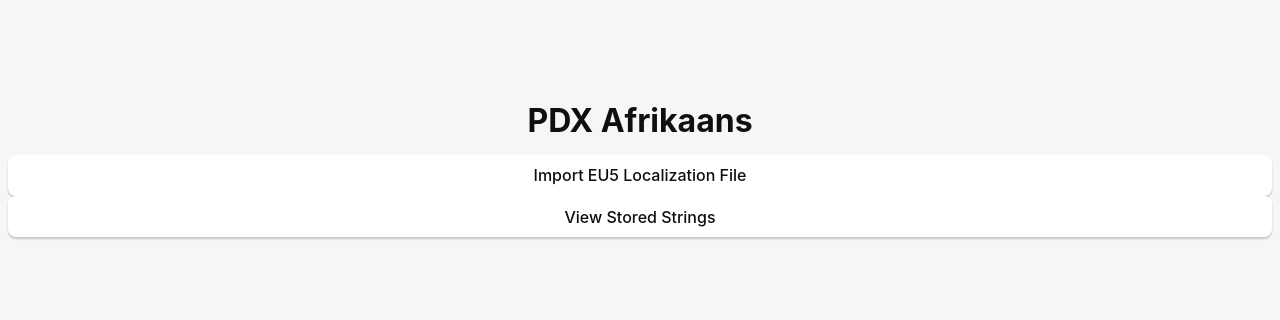
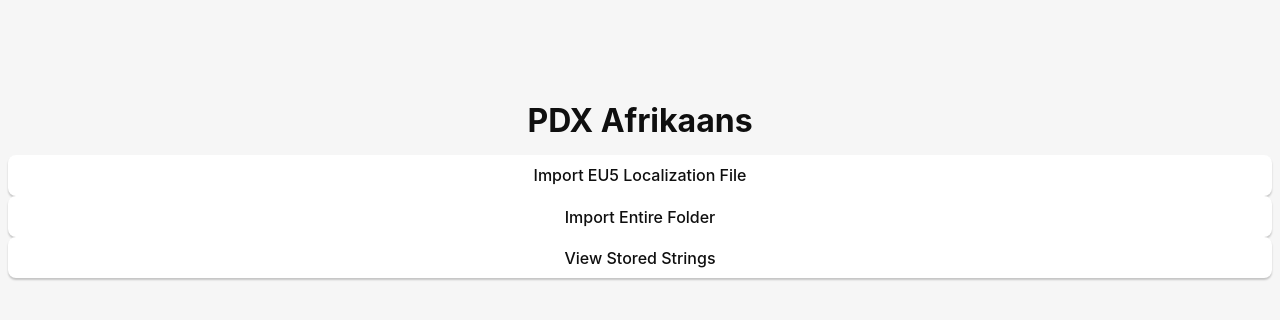
Before and after one commit to bakgat-beep/vertaal, a React (Vite) app: page / in a window 1280 px wide. Shown: the top 320 px of the page. Built offline with nearby package versions, Linux system fonts and the light colour scheme.

Commit message:
Import full EU5 base game + DLC localization (225,764 strings)

```diff
--- a/src-tauri/capabilities/default.json
+++ b/src-tauri/capabilities/default.json
@@ -13,6 +13,7 @@
     "sql:allow-select",
     "dialog:default",
     "fs:allow-read-text-file",
+    "fs:allow-read-dir",
     {
       "identifier": "fs:scope",
       "allow": [
--- a/src/App.tsx
+++ b/src/App.tsx
@@ -3,6 +3,8 @@ import Database from "@tauri-apps/plugin-sql";
 import { open } from "@tauri-apps/plugin-dialog";
 import { readTextFile } from "@tauri-apps/plugin-fs";
 import "./App.css";
+import { readDir } from "@tauri-apps/plugin-fs";
+import { join } from "@tauri-apps/api/path";
 
 interface ParsedString {
   key: string;
@@ -75,6 +77,80 @@ function App() {
     setStatus("Import complete.");
   }
 
+    // Recursively looks inside a folder (and all its subfolders) for
+  // any file ending in "_l_english.yml"
+  async function findLocFiles(dirPath: string): Promise<string[]> {
+    const entries = await readDir(dirPath);
+    let found: string[] = [];
+
+    for (const entry of entries) {
+      const fullPath = await join(dirPath, entry.name ?? "");
+      if (entry.isDirectory) {
+        const nested = await findLocFiles(fullPath);
+        found = found.concat(nested);
+      } else if (entry.name?.endsWith("_l_english.yml")) {
+        found.push(fullPath);
+      }
+    }
+    return found;
+  }
+
+  async function importFolder() {
+    setStatus("Waiting for folder selection...");
+
+    const folderPath = await open({ directory: true, multiple: false });
+    if (!folderPath) {
+      setStatus("No folder selected.");
+      return;
+    }
+
+    setStatus("Scanning folder for localization files...");
+    const files = await findLocFiles(folderPath as string);
+
+    if (files.length === 0) {
+      setStatus("No _l_english.yml files found in that folder.");
+      return;
+    }
+
+    const db = await Database.load("sqlite:pdx-afrikaans.db");
+    await db.execute(
+      "INSERT OR REPLACE INTO games (game_id, display_name, detected_version) VALUES ($1, $2, $3)",
+      ["eu5", "Europa Universalis 5", "1.0"]
+    );
+
+    let totalStrings = 0;
+
+    for (const filePath of files) {
+      setStatus(`Reading ${filePath}...`);
+      const content = await readTextFile(filePath);
+      const parsed = parseLocFile(content);
+
+      // Turn "some_file_l_english.yml" into a readable label: "some file"
+      const fileName = filePath.split("\\").pop() ?? filePath;
+      const contextLabel = fileName
+        .replace("_l_english.yml", "")
+        .replace(/_/g, " ");
+
+      for (const item of parsed) {
+        const hash = String(item.text.length) + "-" + item.text.slice(0, 20);
+        await db.execute(
+          `INSERT OR REPLACE INTO strings (key, game_id, source_text, source_text_hash, file_path, context_label)
+           VALUES ($1, $2, $3, $4, $5, $6)`,
+          [item.key, "eu5", item.text, hash, filePath, contextLabel]
+        );
+        totalStrings++;
+      }
+    }
+
+    const rows = (await db.select("SELECT COUNT(*) as total FROM strings")) as {
+      total: number;
+    }[];
+    setCount(rows[0].total);
+    setStatus(
+      `Import complete. Processed ${files.length} files, ${totalStrings} strings this run.`
+    );
+  }
+
     async function viewStrings() {
     const db = await Database.load("sqlite:pdx-afrikaans.db");
     const rows = await db.select("SELECT key, source_text FROM strings");
@@ -85,6 +161,7 @@ function App() {
     <main className="container">
       <h1>PDX Afrikaans</h1>
       <button onClick={importFile}>Import EU5 Localization File</button>
+      <button onClick={importFolder}>Import Entire Folder</button>
       <button onClick={viewStrings}>View Stored Strings</button>
       <p>{status}</p>
       {count !== null && <p>Total strings in database: {count}</p>}
```
